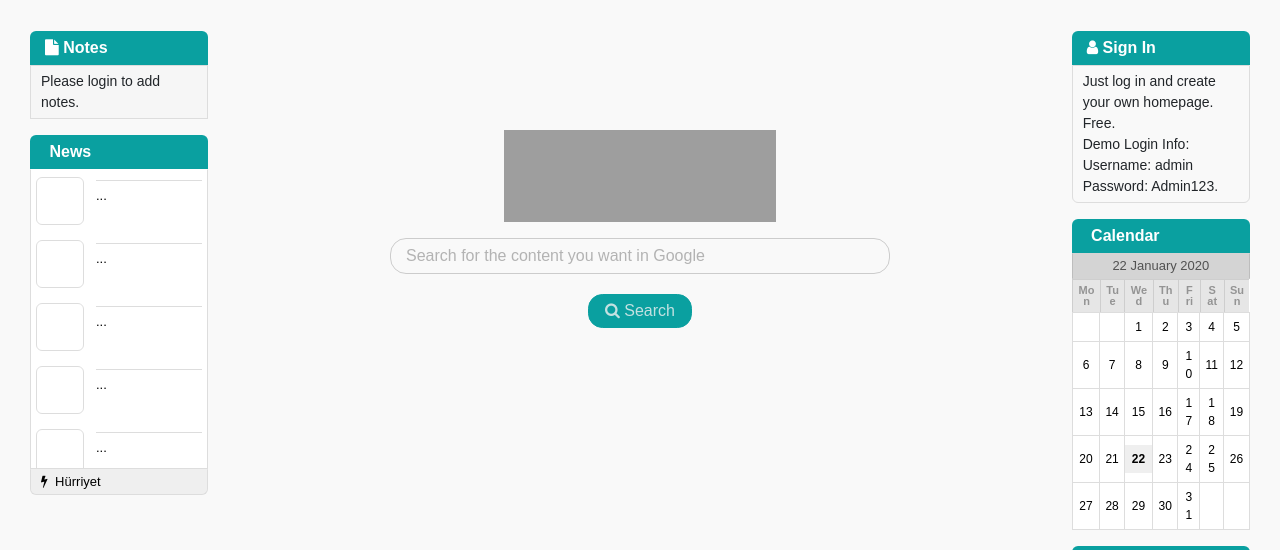
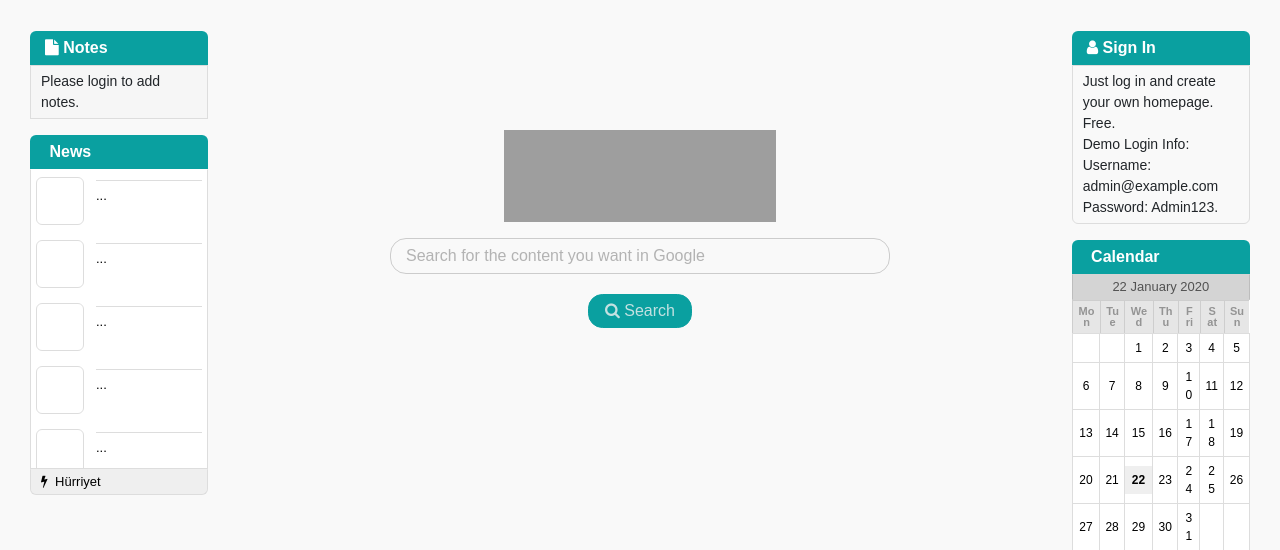
Before and after one commit to ilhamitugral/HomepageApp, a PHP site: page / in a window 1280 px wide. Shown: the part 34-584 px from the top of the page. Run offline with PHP 8.4, Linux system fonts and the light colour scheme; data comes from the database, SQL or seed files in the repository; data that the repository does not hold is empty; some libraries are stand-ins or nearby versions; grey boxes are pictures that could not be loaded.

Commit message:
Demo Hesap Güncellendi
Demo Hesap Bilgileri Güncellendi.

```diff
--- a/themes/ocean-blue/homepage-template.php
+++ b/themes/ocean-blue/homepage-template.php
@@ -21,7 +21,7 @@
                 <span class="title"><i class="fa fa-user"></i>&nbsp;'.$lang["sign_in"].'</span>
                 <div class="login-panel">
                     <p>'.$lang["signin_description"].'</p>
-                    <p>Demo Login Info:</br>Username: admin</br>Password: Admin123.</p>
+                    <p>Demo Login Info:</br>Username: admin@example.com</br>Password: Admin123.</p>
                 </div>
             </section>
             ';
```
